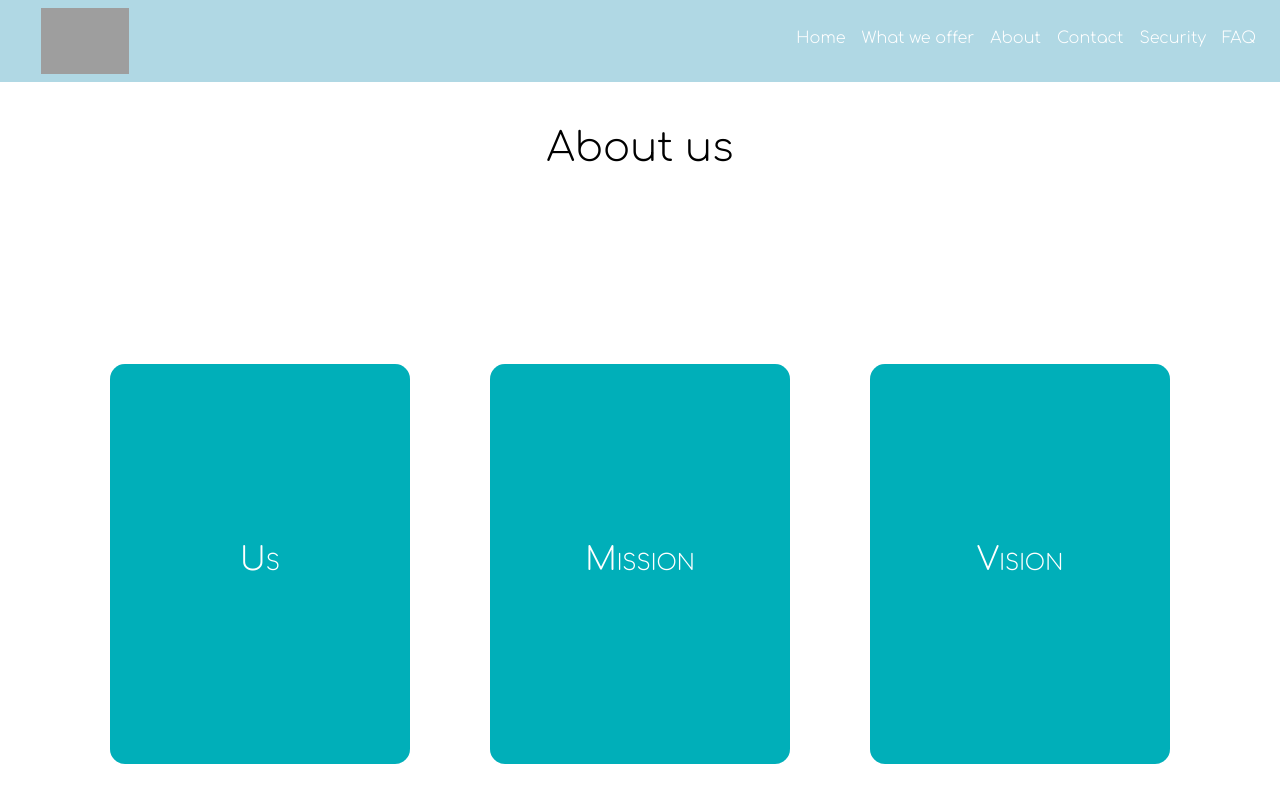
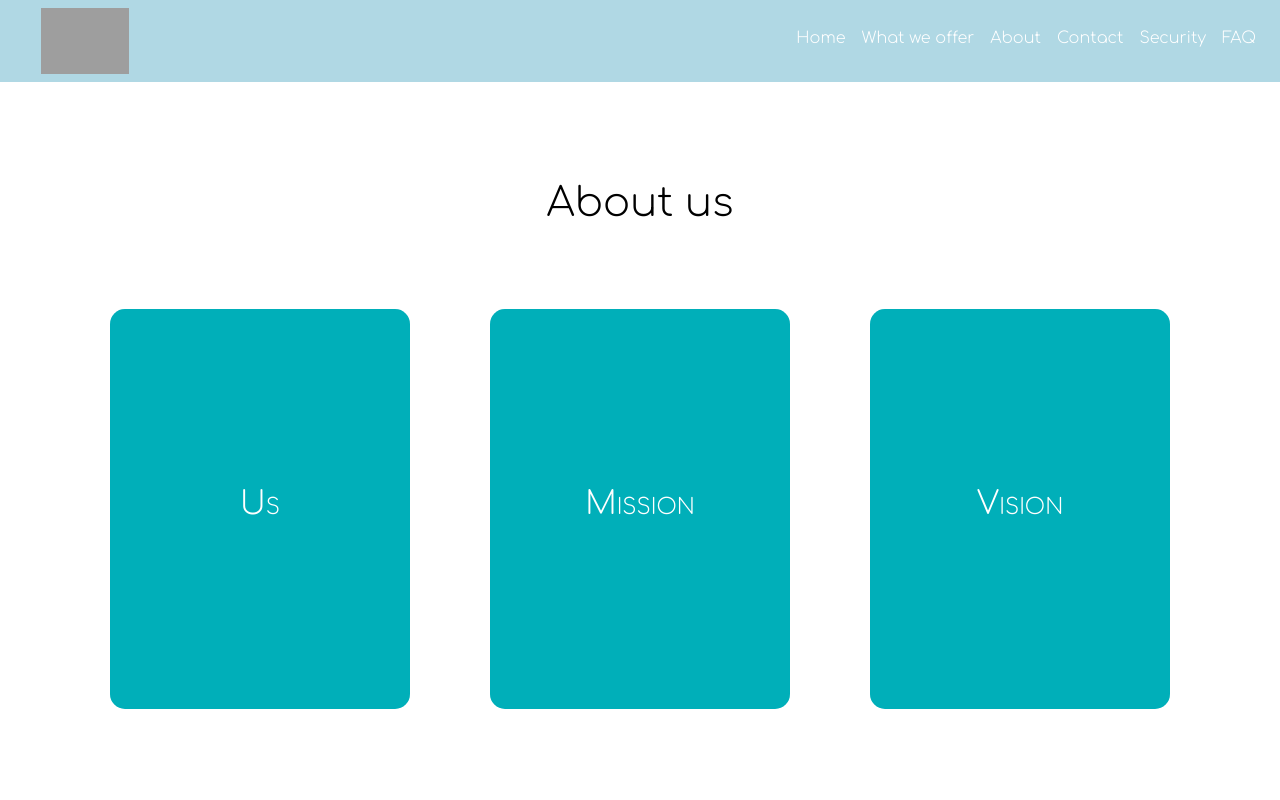
Before and after one commit to Carpooll/Web-Front-end, a React (Create React App) app: page /about in a window 1280 px wide. Shown: the top 800 px of the page. Built offline with nearby package versions, Linux system fonts and the light colour scheme; grey boxes are pictures that could not be loaded.

Commit message:
margins fixed on main page

```diff
--- a/src/Pages/About/About.css
+++ b/src/Pages/About/About.css
@@ -1,5 +1,31 @@
-.main_container, .abs-container{
-  margin-bottom: 20%;
+@media (max-width: 600px) {
+  .main_container, .abs-container{
+    margin-bottom: 50%;
+  }
+  .About__header{
+    display: flex;
+    justify-content: center;
+    column-span:all;
+    margin:auto;
+    text-align:center;
+    margin-top: 40%;
+    margin-bottom: -20%;
+  }
+}
+
+@media (min-width: 1000px) {
+  .main_container, .abs-container{
+    margin-bottom: 15%;
+  }
+  .About__header{
+    display: flex;
+    justify-content: center;
+    column-span:all;
+    margin:auto;
+    text-align:center;
+    margin-top: 15%;
+    margin-bottom: -20%;
+  }
 }
 
 .center{
@@ -79,16 +105,6 @@ h2 {
   color: white;
 }
 
-.About__header{
-  display: flex;
-  justify-content: center;
-  column-span:all;
-  margin:auto;
-  text-align:center;
-  margin-top: 10%;
-  margin-bottom: -10%;
-}
-
 .About__header h1{
   color:black !important;
 
```
